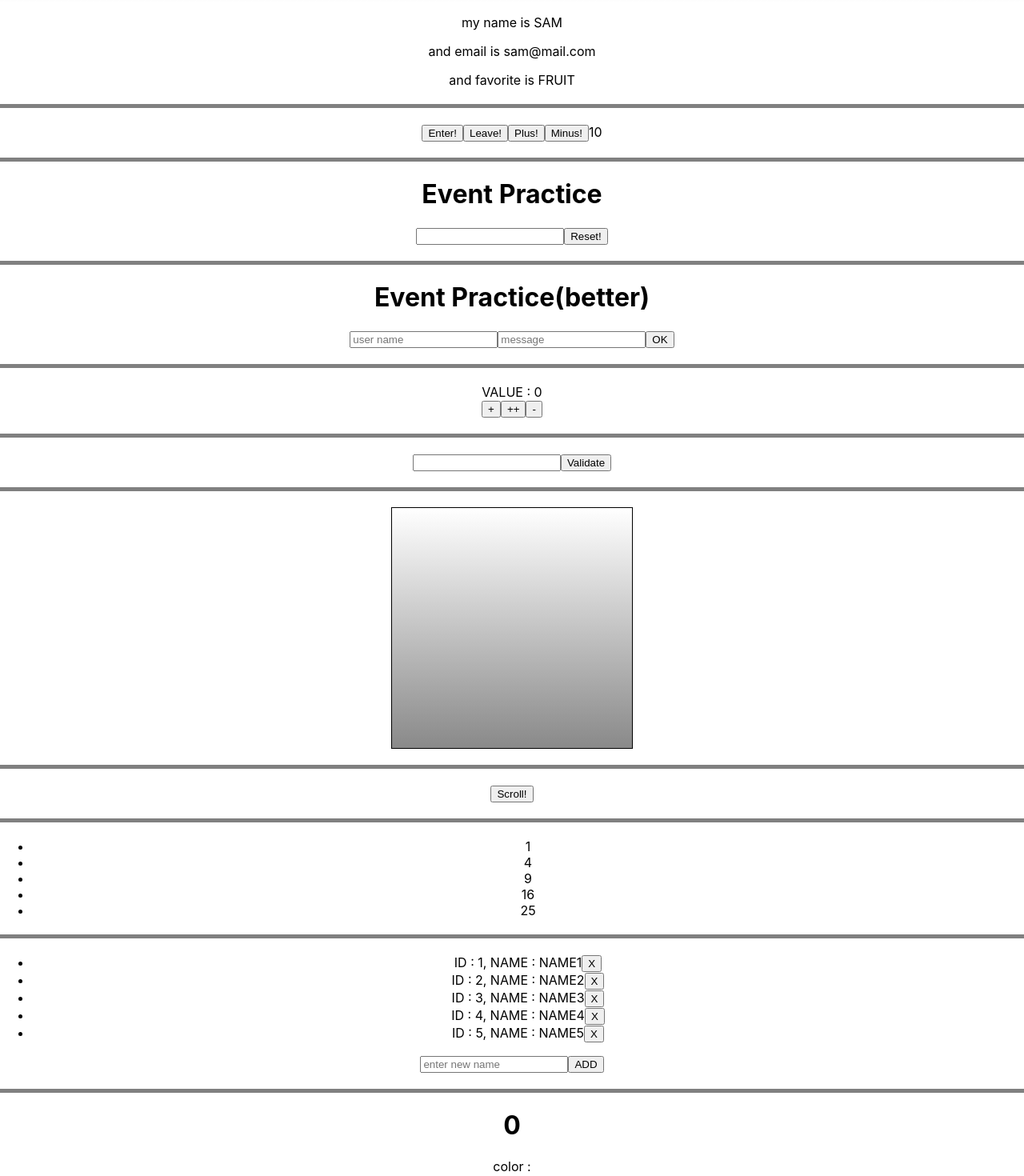
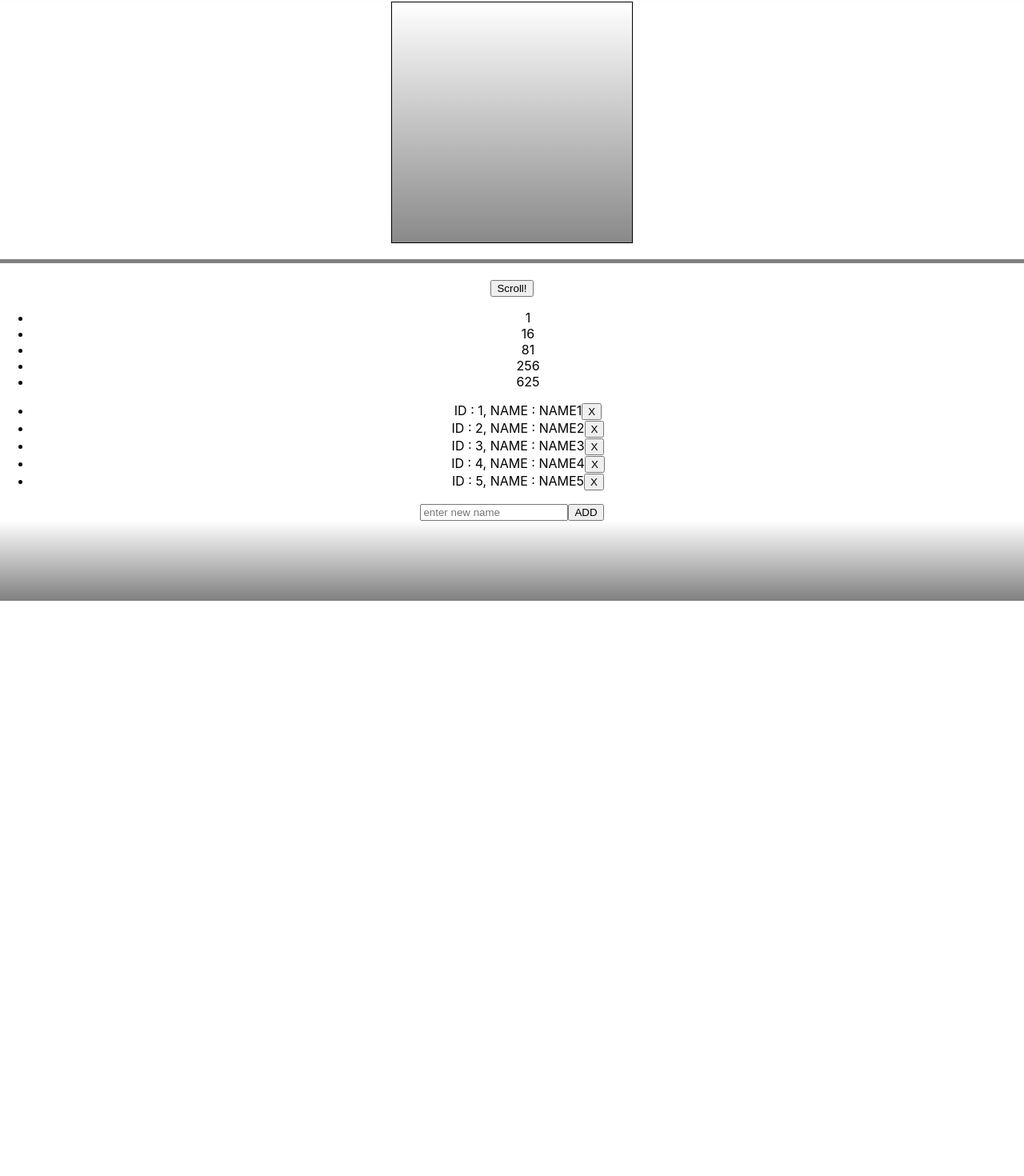
Before and after one commit to designedev/react-study-js, a React (Create React App) app: page / in a window 1280 px wide. Shown: the part 98-1568 px from the top of the page at 80% size. After the commit the page ends 849 px from the top, so only its background shows below. Built offline with nearby package versions, Linux system fonts and the light colour scheme.

Commit message:
까먹은거 다시 코딩하고 커밋, eslint 룰에 맞게 코드 수정(airbnb rule)

```diff
--- a/src/App.js
+++ b/src/App.js
@@ -2,16 +2,9 @@
 import React, { Component } from 'react';
 // import logo from './logo.svg';
 import './App.css';
-import ShowPropComponent from './components/property/ShowPropComponent';
-import StatePropsTestComponent from './components/state/StatePropsTestComponent';
-import EventPracticeComponent from './components/event/EventPracticeComponent';
-import BetterEventPracticeComponent from './components/event/BetterEventPracticeComponent';
-import CounterFunctional from './components/state/CounterFunctional';
-import ValidationSample from './components/ref/ValidationSample';
 import ScrollBox from './components/ref/ScrollBox';
 import IterationSample from './components/iteration/IterationSample';
 import IterationManipulate from './components/iteration/IterationManipulate';
-import LifeCycleSimple from './components/lifecycle/LifeCycleSimple';
 
 class App extends Component {
   render() {
@@ -35,27 +28,11 @@ class App extends Component {
     return (
       <div className="App">
         <div style={headerStyle} />
-        <ShowPropComponent name="SAM" email="sam@mail.com" />
-        <div style={dividerStyle} />
-        <StatePropsTestComponent value={10} />
-        <div style={dividerStyle} />
-        <EventPracticeComponent />
-        <div style={dividerStyle} />
-        <BetterEventPracticeComponent />
-        <div style={dividerStyle} />
-        <CounterFunctional />
-        <div style={dividerStyle} />
-        <ValidationSample />
-        <div style={dividerStyle} />
         <ScrollBox ref={(ref) => { this.scrollBox = ref; }} />
         <div style={dividerStyle} />
         <button type="button" onClick={() => this.scrollBox.scrollToBottom()}>Scroll!</button>
-        <div style={dividerStyle} />
         <IterationSample />
-        <div style={dividerStyle} />
         <IterationManipulate />
-        <div style={dividerStyle} />
-        <LifeCycleSimple color={'red'} />
         <div style={footerStyle} />
       </div>
     );
--- a/src/components/event/EventPracticeComponent.js
+++ b/src/components/event/EventPracticeComponent.js
@@ -3,9 +3,12 @@ import React, { useState } from 'react';
 const EventPracticeComponent = () => {
   const [val, setVal] = useState('');
   const onChangeHandler = (e) => {
+    console.log(e.target.value);
+    console.log(e.target);
     setVal(e.target.value);
   };
   const resetValHandler = () => {
+    alert(val);
     setVal('');
   };
 
--- a/src/components/iteration/IterationSample.js
+++ b/src/components/iteration/IterationSample.js
@@ -1,8 +1,9 @@
 import React from 'react';
+import NumberShow from './NumberShow';
 
 const IterationSample = () => {
   const list = [1, 2, 3, 4, 5];
-  const squaredList = list.map((num) => <li key={num}>{num * num}</li>);
+  const squaredList = list.map((num) => <NumberShow key={num} number={num * num} />);
   return (
     <div>
       <ul>
--- /dev/null
+++ b/src/components/iteration/NumberShow.js
@@ -0,0 +1,16 @@
+import React from 'react';
+import PropTypes from 'prop-types';
+
+const NumberShow = ({ number }) => (
+  <li key={number}>{number * number}</li>
+);
+
+NumberShow.propTypes = {
+  number: PropTypes.number,
+};
+
+NumberShow.defaultProps = {
+  number: 0,
+};
+
+export default NumberShow;
--- a/src/components/lifecycle/LifeCycleSimple.js
+++ b/src/components/lifecycle/LifeCycleSimple.js
@@ -1,9 +1,7 @@
 import React, { Component } from 'react';
 import PropTypes from 'prop-types';
-import ShowPropComponent from '../property/ShowPropComponent';
 
 class LifeCycleSimple extends Component {
-
   state = {
     number: 0,
     color: null,
@@ -14,15 +12,13 @@ class LifeCycleSimple extends Component {
   constructor(props) {
     super(props);
     console.log('constructor');
-    this.setState({color: this.props.color});
   }
 
   // props 데이터를 state 에 동기화시킬때 사용.
   static getDerivedStateFromProps(nextProps, prevState) {
     console.log('getDerivedStateFromProps');
     if (nextProps.color !== prevState.color) {
-      // return { color: nextProps.color };
-      return null;
+      return { color: nextProps.color };
     }
     return null;
   }
@@ -68,8 +64,9 @@ class LifeCycleSimple extends Component {
 
   handleClick = () => {
     console.log('handle click');
+    const { number } = this.state;
     this.setState({
-      number: this.state.number + 1,
+      number: number + 1,
     });
   }
 
@@ -83,18 +80,19 @@ class LifeCycleSimple extends Component {
   }
 
   render() {
+    const { color, number } = this.state;
     console.log('render');
 
-    let style = {
-      color : this.state.color
+    const style = {
+      color,
     };
 
     return (
       <div>
-        <h1 style={style} ref={(ref) => this.myRef = ref}>
-          {this.state.number}
+        <h1 style={style} ref={(ref) => { this.myRef = ref; }}>
+          {number}
         </h1>
-        <p>color : {this.state.color}</p>
+        <p>color : {color}</p>
         <button type="button" onClick={this.handleClick}>PLUS</button>
         <button type="button" onClick={this.handleRandomColorClick}>SHUFFLE COLOR</button>
       </div>
@@ -102,8 +100,11 @@ class LifeCycleSimple extends Component {
   }
 }
 
-ShowPropComponent.propTypes = {
-  number: PropTypes.number,
+LifeCycleSimple.defaultProps = {
+  color: 'red',
+};
+
+LifeCycleSimple.propTypes = {
   color: PropTypes.string,
 };
 
--- a/src/components/ref/ValidationSample.js
+++ b/src/components/ref/ValidationSample.js
@@ -7,7 +7,7 @@ class ValidationSample extends Component {
     classname: '',
   };
 
-  passwordRef = React.createRef();
+  // passwordRef = React.createRef();
 
   render() {
     const {
@@ -25,7 +25,7 @@ class ValidationSample extends Component {
       this.setState({
         classname: password === '0000' ? 'success' : 'failure',
       }, () => {
-        this.passwordRef.current.focus();
+        this.passwordRef.focus();
       });
     };
 
@@ -33,8 +33,7 @@ class ValidationSample extends Component {
       <div>
         <input
           type="text"
-          // ref={(ref) => { this.password = ref; }} - can be used for old version.
-          ref={this.passwordRef}
+          ref={(ref) => { this.passwordRef = ref; }}
           value={password}
           onChange={handleChange}
           className={classname}
```
Also changed, not shown: src/components/event/Say.js (added, +24 -0 lines).
